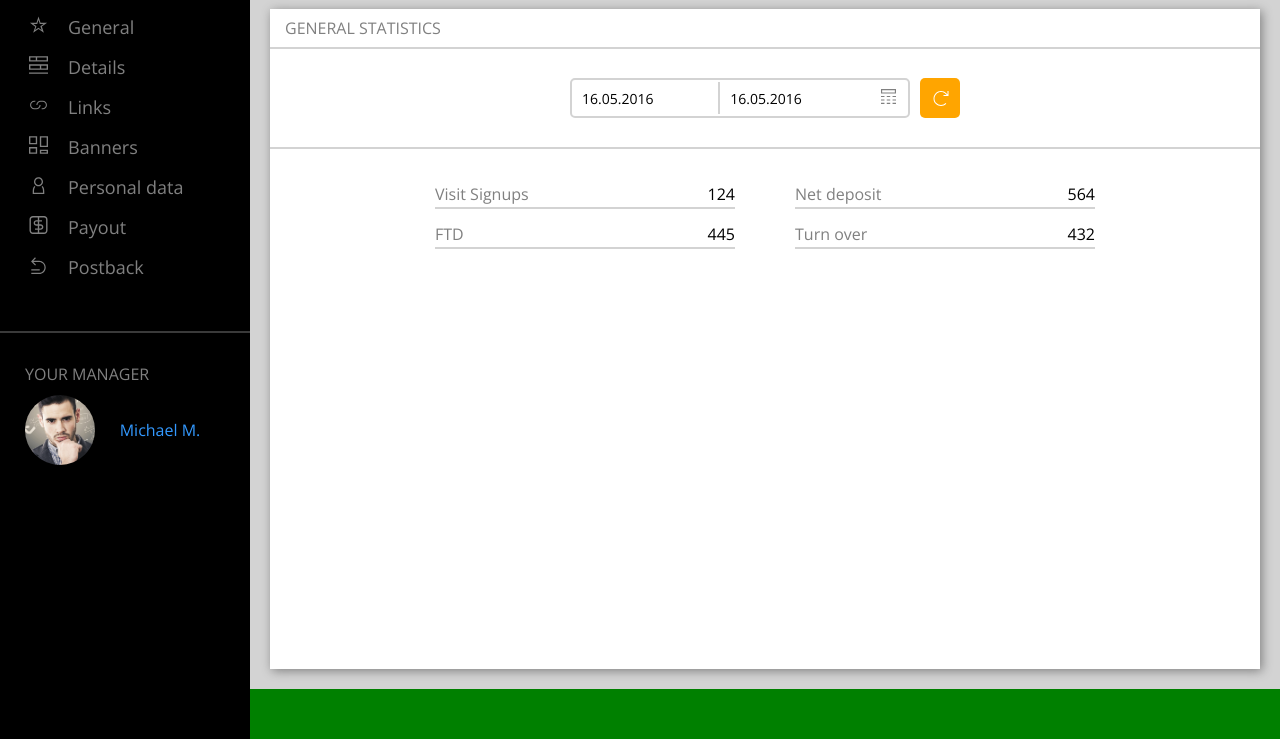
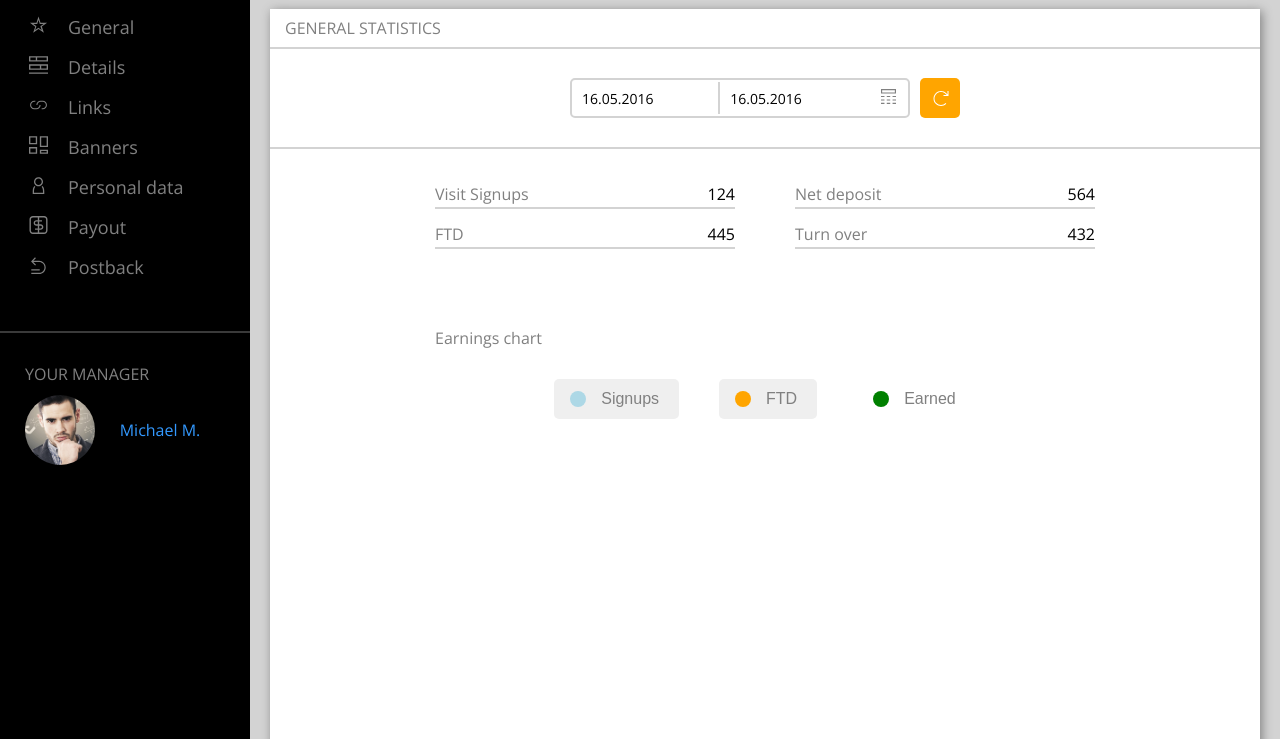
Before and after one commit to jacekawozniak/banners-links, a website: page index.html in a window 1280 px wide. Shown: the part 61-800 px from the top of the page. Drawn offline with nearby package versions, Linux system fonts and the light colour scheme.

Commit message:
Add chart label and buttons with style

```diff
--- a/css/style.css
+++ b/css/style.css
@@ -223,7 +223,7 @@ header {
 	display: flex;
 	flex-flow: row wrap;
 	width: 100%;
-	height: 700px;
+	height: 900px;
 	padding: 20px;
 }
 
@@ -232,7 +232,6 @@ header {
 	height: 100%;
 	background-color: white;
 	box-shadow: 2px 2px 10px grey;
-
 }
 
 .stat-label {
@@ -322,7 +321,6 @@ header {
 	display: flex;
 	align-items: center;
 	justify-content: center;
-
 }
 
 .leftnumber {
@@ -330,6 +328,7 @@ header {
 	height: 80px;
 	margin-top: 20px;
 	margin-right: 30px;
+
 }
 
 .rightnumber {
@@ -365,11 +364,94 @@ header {
 }
 
 .lowercontent {
-	background-color: green;
 	display: flex;
 	flex-flow: row wrap;
 	width: 100%;
 	height: 700px;
+}
+
+.chartsection {
+	width: 660px;
+	height: 620px;
+	display: block;
+	margin: auto;
+}
+
+.chartlabel {
+	width: 660px;
+	height: 100px;
+	display: flex;
+	align-items: end;
+	color: grey;
+}
+
+.chartoptions {
+	width: 660px;
+	height: 100px;
+	display: flex;
+	align-items: center;
+	justify-content: center;
+}
+
+.option1 {
+	height: 40px;
+	width: auto;
+	border: none;
+	margin-left: 20px;
+	margin-right: 20px;
+	cursor: pointer;
+	color: grey;
+	font-size: 16px;
+	border-radius: 5px;
+	display: flex;
+	align-items: center;
+	justify-content: center;
+	padding-right: 20px;
+
+}
+
+.option2 {
+	height: 40px;
+	width: auto;
+	border: none;
+	margin-left: 20px;
+	margin-right: 20px;
+	cursor: pointer;
+	color: grey;
+	font-size: 16px;
+	border-radius: 5px;
+	display: flex;
+	align-items: center;
+	justify-content: center;
+	padding-right: 20px;
+	background-color: white;
+}
+
+.circle1 {
+	width: 16px;
+	height: 16px;
+	border-radius: 50%;
+	background-color: lightblue;
+	margin-right: 15px;
+	margin-left: 10px;
+}
+
+.circle2 {
+	width: 16px;
+	height: 16px;
+	border-radius: 50%;
+	background-color: orange;
+	margin-right: 15px;
+	margin-left: 10px;
+}
+
+.circle3 {
+	width: 16px;
+	height: 16px;
+	border-radius: 50%;
+	background-color: green;
+	margin-right: 15px;
+	margin-left: 10px;
 }
 
 [class*="col-"] {
--- a/index.html
+++ b/index.html
@@ -161,6 +161,14 @@
 							</div>
 						</div>
 					</div>
+					<div class="chartsection">
+						<div class="chartlabel">Earnings chart</div>
+						<div class="chartoptions">
+							<button class="option1"><div class="circle1"></div>Signups</button>
+							<button class="option1"><div class="circle2"></div>FTD</button>
+							<button class="option2"><div class="circle3"></div>Earned</button>
+						</div>
+					</div>
 				</div>
 			</div>
 			<div class="lowercontent"></div>
```
Also changed, not shown: images/chart.png (added).
